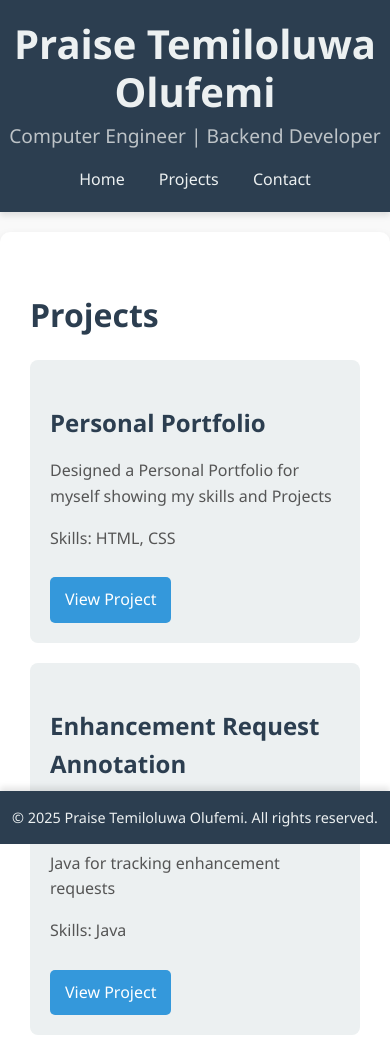
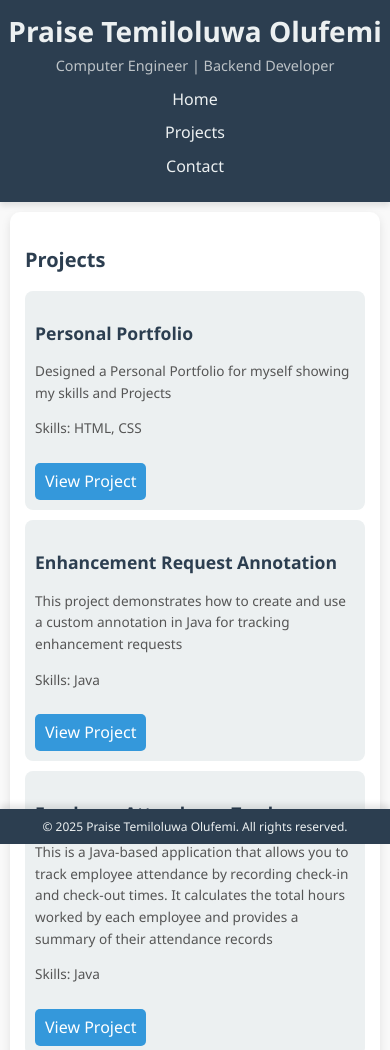
Before and after one commit to opratem/PersonalPortfolio, a plain HTML site: page projects.html in a window 390 px wide. Shown: the top 1050 px of the page. Drawn offline with Linux system fonts and the light colour scheme.

Commit message:
Update styles.css

```diff
--- a/styles.css
+++ b/styles.css
@@ -12,34 +12,34 @@ body {
 header {
     background: #2c3e50;
     color: #ecf0f1;
-    padding: 20px 0;
+    padding: 15px 0;
     text-align: center;
     box-shadow: 0 4px 6px rgba(0, 0, 0, 0.1);
 }
 
 header h1 {
     margin: 0;
-    font-size: 2.5rem;
+    font-size: 2rem; /* Smaller font size for mobile */
     font-weight: 600;
-    line-height: 1.2; /* Adjusted line height to bring the subtitle closer */
+    line-height: 1.2;
 }
 
 header h4 {
-    margin: 5px 0 0; /* Reduced margin to bring the subtitle closer to the name */
-    font-size: 1.2rem;
+    margin: 5px 0 0;
+    font-size: 1rem; /* Smaller font size for mobile */
     font-weight: 400;
-    color: #bdc3c7; /* Slightly lighter color for the subtitle */
+    color: #bdc3c7;
 }
 
 nav ul {
     list-style: none;
     padding: 0;
-    margin: 15px 0 0; /* Adjusted margin to bring the nav closer to the subtitle */
+    margin: 10px 0 0; /* Adjusted margin for mobile */
 }
 
 nav ul li {
-    display: inline;
-    margin: 0 15px;
+    display: block; /* Stack nav items vertically on mobile */
+    margin: 10px 0; /* Add spacing between nav items */
 }
 
 nav ul li a {
@@ -55,29 +55,28 @@ nav ul li a:hover {
 
 /* Section Styles */
 section {
-    padding: 30px;
+    padding: 20px; /* Reduced padding for mobile */
     background: #ffffff;
-    margin: 20px auto;
-    max-width: 800px;
+    margin: 15px; /* Reduced margin for mobile */
     border-radius: 10px;
     box-shadow: 0 4px 10px rgba(0, 0, 0, 0.1);
 }
 
 section h2 {
-    font-size: 2rem;
-    margin-bottom: 20px;
+    font-size: 1.5rem; /* Smaller font size for mobile */
+    margin-bottom: 15px;
     color: #2c3e50;
 }
 
 section p {
-    font-size: 1.1rem;
+    font-size: 1rem; /* Smaller font size for mobile */
     color: #555;
 }
 
 /* Project Styles */
 .project {
-    margin: 20px 0;
-    padding: 20px;
+    margin: 15px 0; /* Reduced margin for mobile */
+    padding: 15px; /* Reduced padding for mobile */
     background: #ecf0f1;
     border-radius: 8px;
     transition: transform 0.3s ease, box-shadow 0.3s ease;
@@ -89,20 +88,20 @@ section p {
 }
 
 .project h3 {
-    font-size: 1.5rem;
+    font-size: 1.25rem; /* Smaller font size for mobile */
     margin-bottom: 10px;
     color: #2c3e50;
 }
 
 .project p {
-    font-size: 1rem;
+    font-size: 0.9rem; /* Smaller font size for mobile */
     color: #555;
 }
 
 .project a {
     display: inline-block;
     margin-top: 10px;
-    padding: 10px 15px;
+    padding: 8px 12px; /* Smaller padding for mobile */
     background: #3498db;
     color: #ffffff;
     text-decoration: none;
@@ -119,7 +118,7 @@ footer {
     background: #2c3e50;
     color: #ecf0f1;
     text-align: center;
-    padding: 15px 0;
+    padding: 10px 0; /* Reduced padding for mobile */
     position: fixed;
     bottom: 0;
     width: 100%;
@@ -128,5 +127,58 @@ footer {
 
 footer p {
     margin: 0;
-    font-size: 0.9rem;
+    font-size: 0.8rem; /* Smaller font size for mobile */
 }
+
+/* Media Queries for Mobile Devices */
+@media (max-width: 768px) {
+    header h1 {
+        font-size: 1.75rem; /* Adjust font size for smaller screens */
+    }
+
+    header h4 {
+        font-size: 0.9rem; /* Adjust font size for smaller screens */
+    }
+
+    nav ul li {
+        margin: 8px 0; /* Adjust spacing for smaller screens */
+    }
+
+    section {
+        padding: 15px; /* Adjust padding for smaller screens */
+        margin: 10px; /* Adjust margin for smaller screens */
+    }
+
+    section h2 {
+        font-size: 1.25rem; /* Adjust font size for smaller screens */
+    }
+
+    section p {
+        font-size: 0.9rem; /* Adjust font size for smaller screens */
+    }
+
+    .project {
+        margin: 10px 0; /* Adjust margin for smaller screens */
+        padding: 10px; /* Adjust padding for smaller screens */
+    }
+
+    .project h3 {
+        font-size: 1.1rem; /* Adjust font size for smaller screens */
+    }
+
+    .project p {
+        font-size: 0.85rem; /* Adjust font size for smaller screens */
+    }
+
+    .project a {
+        padding: 6px 10px; /* Adjust padding for smaller screens */
+    }
+
+    footer {
+        padding: 8px 0; /* Adjust padding for smaller screens */
+    }
+
+    footer p {
+        font-size: 0.75rem; /* Adjust font size for smaller screens */
+    }
+}
```
